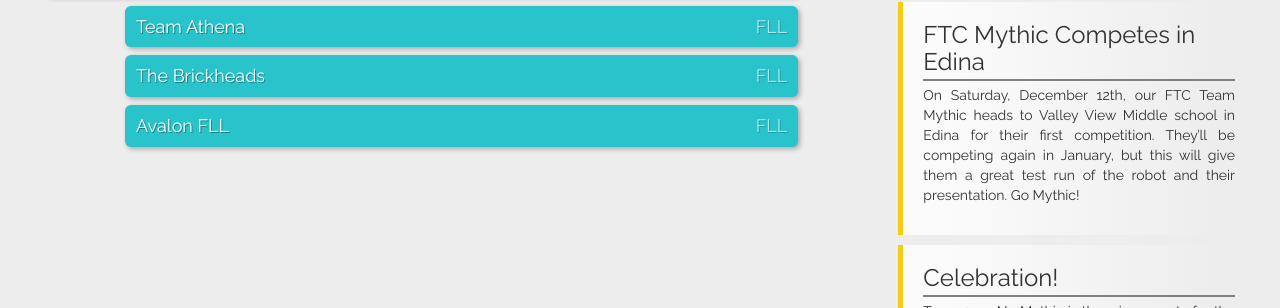
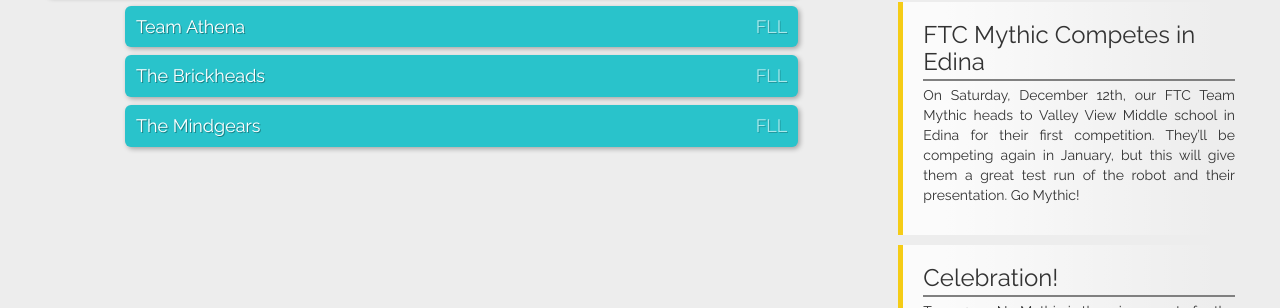
Before and after one commit to lauraschultz/mythicalrobotics, a Jekyll site: the page built from index.html, in a window 1280 px wide. Shown: the part 362-670 px from the top of the page. Built offline with Jekyll 4.4.1, drawn with Linux system fonts in a browser that asks for light colours; nearby versions of some CDN libraries.

Commit message:
fix avalons name

```diff
--- a/_config.yml
+++ b/_config.yml
@@ -11,10 +11,10 @@ team1_name: "Team Athena"
 team1_url: team-athena
 
 team2_name: "The Brickheads"
-team2_url: the-brickheads
+team2_url: brickheads
 
-team3_name: "Avalon FLL"
-team3_url: avalon-fll
+team3_name: "The Mindgears"
+team3_url: mindgears
 
 # Build settings
 markdown: kramdown
```
